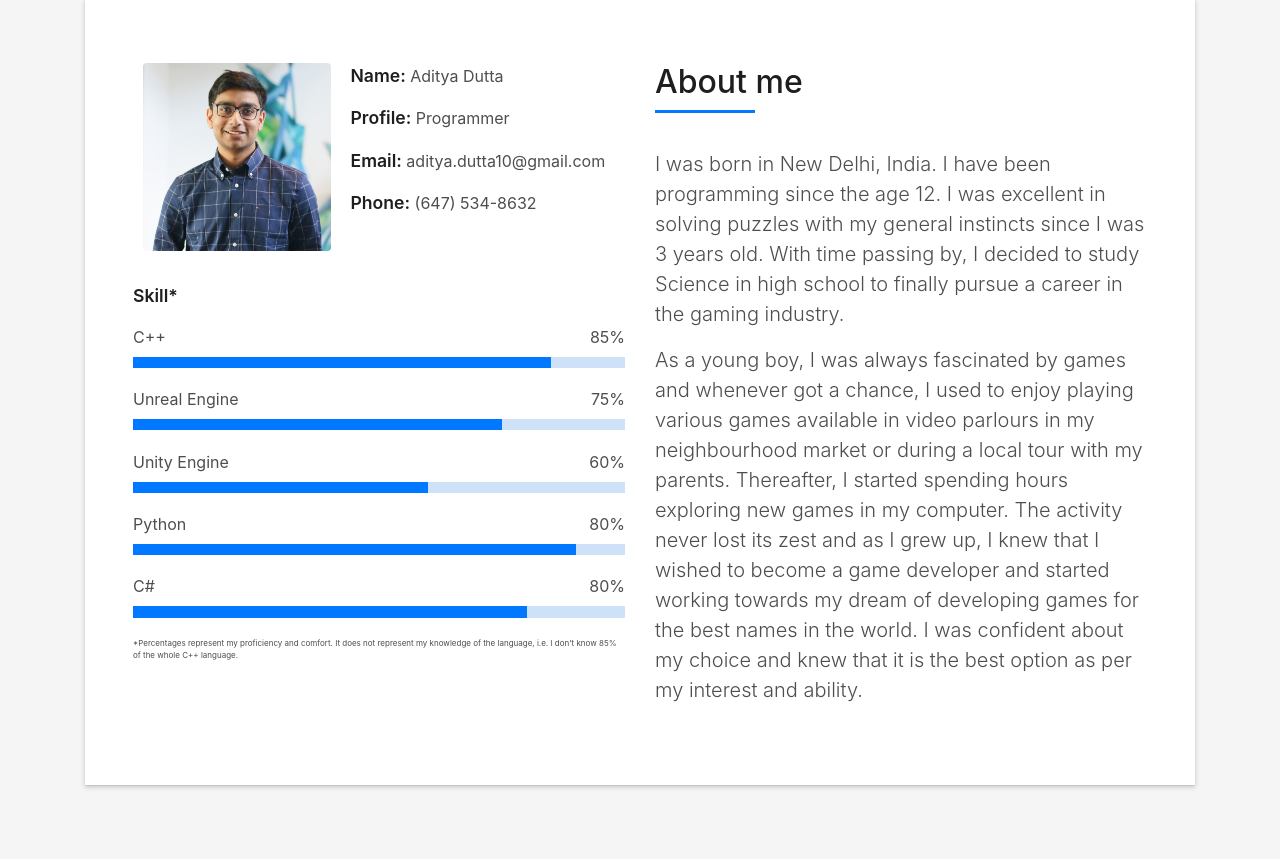
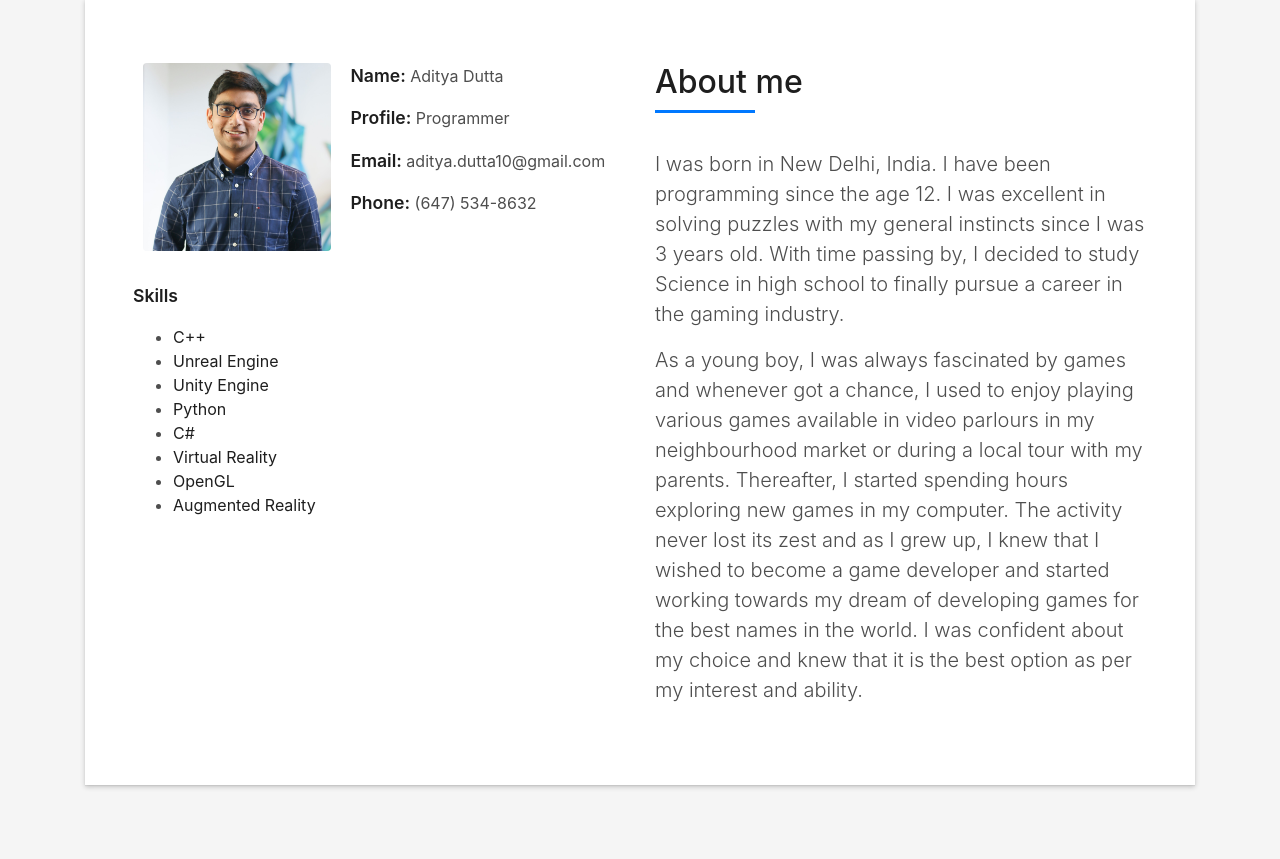
Before and after one commit to adityadutta/portfolio-website-flask, a Flask app: page / in a window 1280 px wide. Shown: the part 865-1724 px from the top of the page. Run offline with Flask 2, Linux system fonts and the light colour scheme; data that the repository does not hold is empty; some libraries are stand-ins or nearby versions; some web fonts are replaced.

Commit message:
skills to list

```diff
--- a/app/templates/index.html
+++ b/app/templates/index.html
@@ -47,36 +47,34 @@
                                     </div>
                                 </div>
                                 <div class="skill-mf">
-                                    <p class="title-s">Skill*</p>
-                                    <span>C++</span> <span class="pull-right">85%</span>
-                                    <div class="progress">
-                                        <div class="progress-bar" role="progressbar" style="width: 85%;"
-                                            aria-valuenow="85" aria-valuemin="0" aria-valuemax="100"></div>
-                                    </div>
-                                    <span>Unreal Engine</span> <span class="pull-right">75%</span>
-                                    <div class="progress">
-                                        <div class="progress-bar" role="progressbar" style="width: 75%"
-                                            aria-valuenow="75" aria-valuemin="0" aria-valuemax="100"></div>
-                                    </div>
-                                    <span>Unity Engine</span> <span class="pull-right">60%</span>
-                                    <div class="progress">
-                                        <div class="progress-bar" role="progressbar" style="width: 60%"
-                                            aria-valuenow="60" aria-valuemin="0" aria-valuemax="100"></div>
-                                    </div>
-                                    <span>Python</span> <span class="pull-right">80%</span>
-                                    <div class="progress">
-                                        <div class="progress-bar" role="progressbar" style="width: 90%"
-                                            aria-valuenow="80" aria-valuemin="0" aria-valuemax="100"></div>
-                                    </div>
-                                    <span>C#</span> <span class="pull-right">80%</span>
-                                    <div class="progress">
-                                        <div class="progress-bar" role="progressbar" style="width: 80%"
-                                            aria-valuenow="80" aria-valuemin="0" aria-valuemax="100"></div>
-                                    </div>
+                                    <p class="title-s">Skills</p>
+                                    <ul class="list-sidebar">
+                                        <li>
+                                          <a href="">C++ </a>
+                                        </li>
+                                        <li>
+                                          <a href="">Unreal Engine</a>
+                                        </li>
+                                        <li>
+                                            <a href="">Unity Engine </a>
+                                          </li>
+                                          <li>
+                                            <a href="">Python</a>
+                                          </li>
+                                          <li>
+                                            <a href="">C# </a>
+                                          </li>
+                                          <li>
+                                            <a href="">Virtual Reality</a>
+                                          </li>
+                                          <li>
+                                            <a href="">OpenGL</a>
+                                          </li>
+                                          <li>
+                                            <a href="">Augmented Reality</a>
+                                          </li>
+                                      </ul>
                                 </div>
-                                <p style="font-size: 0.5em;">*Percentages represent my proficiency and comfort. It does
-                                    not represent my knowledge
-                                    of the language, i.e. I don't know 85% of the whole C++ language.</p>
                             </div>
                             <div class="col-md-6">
                                 <div class="about-me pt-4 pt-md-0">
```
